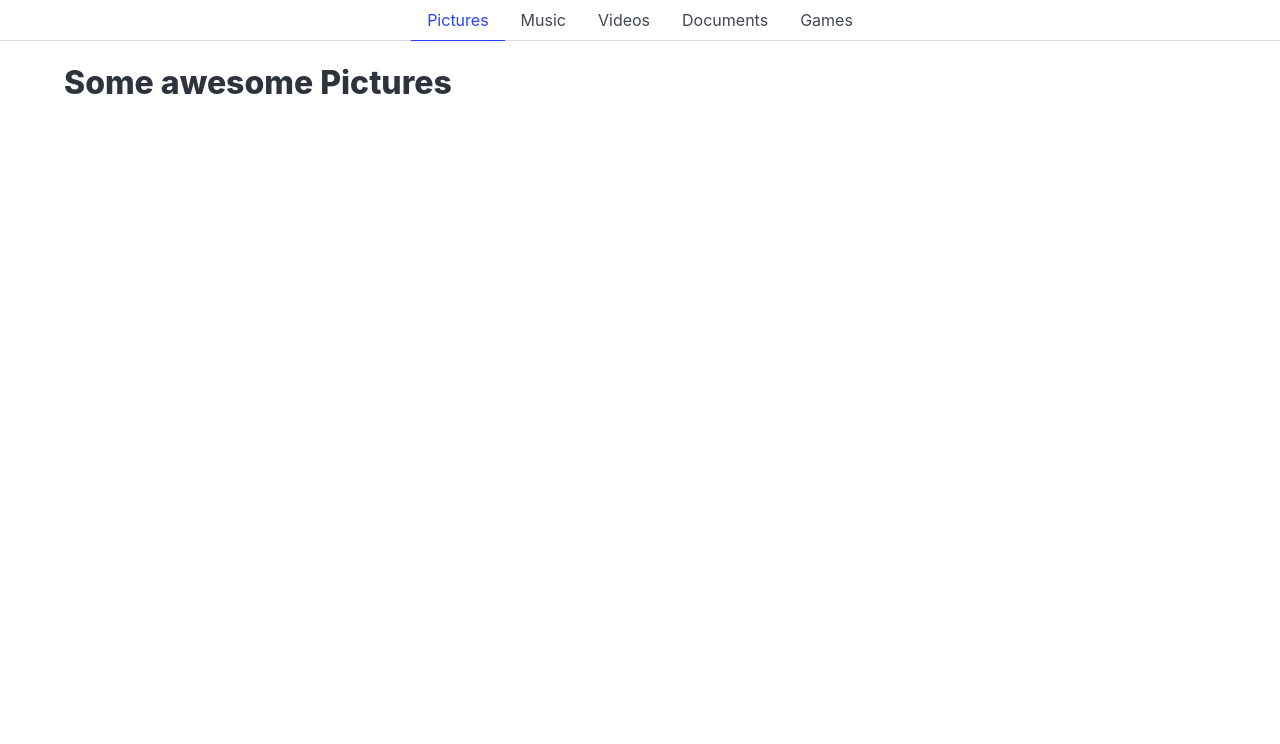
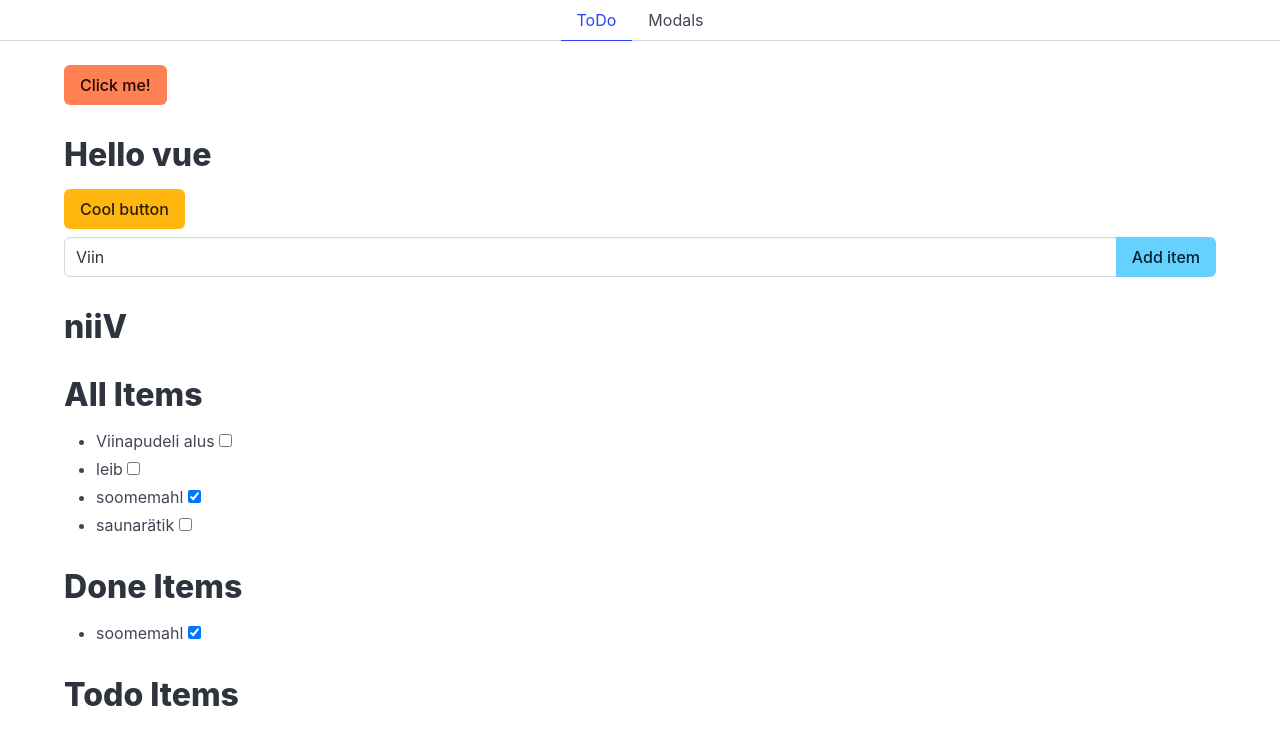
Before and after one commit to HukSam1/learnjs, a JavaScript app: page / in a window 1280 px wide. Shown: the top 744 px of the page. Built offline with nearby package versions, Linux system fonts and the light colour scheme.

Commit message:
Add component is example

```diff
--- a/src/App.vue
+++ b/src/App.vue
@@ -1,15 +1,16 @@
 <script setup>
 import { ref } from 'vue';
 import Tab from './components/Tab.vue';
+
+import Todo from './pages/Todo.vue';
+import Modals from './pages/Modals.vue';
+
 let activeTab = ref(0);
-let titles = ref(['Pictures', 'Music', 'Videos', 'Documents', 'Games']);
+let titles = ref(['ToDo', 'Modals']);
 let contents = ref([
-  'Some awesome Pictures',
-  'Some awesome Music',
-  'Some awesome Videos',
-  'Some awesome Documents',
-  'Some awesome Games',
-])
+  Todo,
+  Modals,
+]);
 
 function setTab(index){
   activeTab.value = index;
@@ -18,7 +19,5 @@
 
 <template>
 <Tab :active="activeTab" :titles="titles" @change="setTab"></Tab>
-<div class="container content">
-  <h1>{{ contents[activeTab] }}</h1>
-</div>
+<component :is="contents[activeTab]"></component>
 </template>
--- a/src/pages/Todo.vue
+++ b/src/pages/Todo.vue
@@ -1,6 +1,6 @@
 <script setup>
 import { computed, ref } from "vue";
-import itemList from "./components/itemList.vue";
+import itemList from "../components/itemList.vue";
 
 let message = ref("Hello vue");
 let isDanger = ref(false);
```
